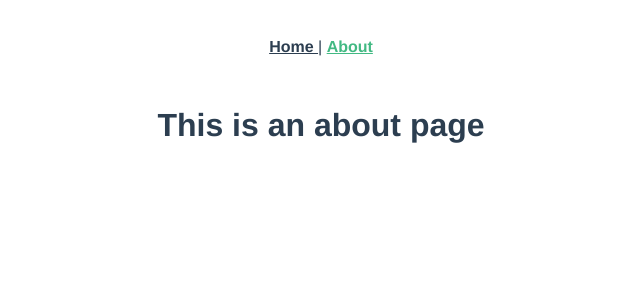
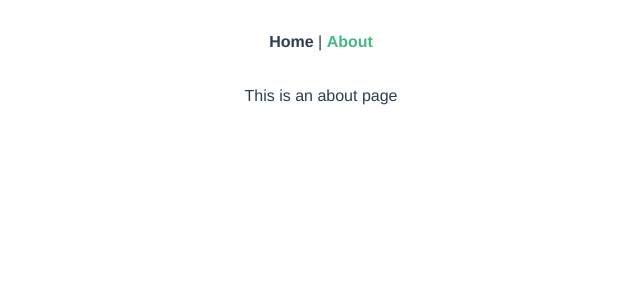
Before and after one commit to runyasak/naidin-vue-3, a Vue app: page /about in a window 1280 px wide. Shown: the top 300 px of the page, without its empty margins (319-959 px from the left). Built offline with nearby package versions, Linux system fonts and the light colour scheme.

Commit message:
Add tailwindcss dependencies and config

```diff
--- a/package.json
+++ b/package.json
@@ -9,7 +9,9 @@
     "lint": "vue-cli-service lint"
   },
   "dependencies": {
+    "autoprefixer": "^9.8.5",
     "core-js": "^3.6.5",
+    "tailwindcss": "^1.4.6",
     "vue": "^3.0.0-beta.1",
     "vue-router": "^4.0.0-alpha.6",
     "vuex": "^4.0.0-alpha.1"
--- /dev/null
+++ b/postcss.config.js
@@ -0,0 +1,10 @@
+/* eslint-disable @typescript-eslint/no-var-requires */
+const autoprefixer = require('autoprefixer')
+const tailwindcss = require('tailwindcss')
+
+module.exports = {
+  plugins: [
+    tailwindcss,
+    autoprefixer
+  ]
+}
--- /dev/null
+++ b/src/assets/css/index.css
@@ -0,0 +1,3 @@
+@tailwind base;
+@tailwind components;
+@tailwind utilities;
--- a/src/main.ts
+++ b/src/main.ts
@@ -3,4 +3,6 @@ import App from './App.vue'
 import router from './router'
 import store from './store'
 
+import './assets/css/index.css'
+
 createApp(App).use(router).use(store).mount('#app')
--- /dev/null
+++ b/tailwind.config.js
@@ -0,0 +1,8 @@
+module.exports = {
+  purge: [],
+  theme: {
+    extend: {}
+  },
+  variants: {},
+  plugins: []
+}
```
Also changed, not shown: 1 other file (tests, documents, lock files or other folders).
